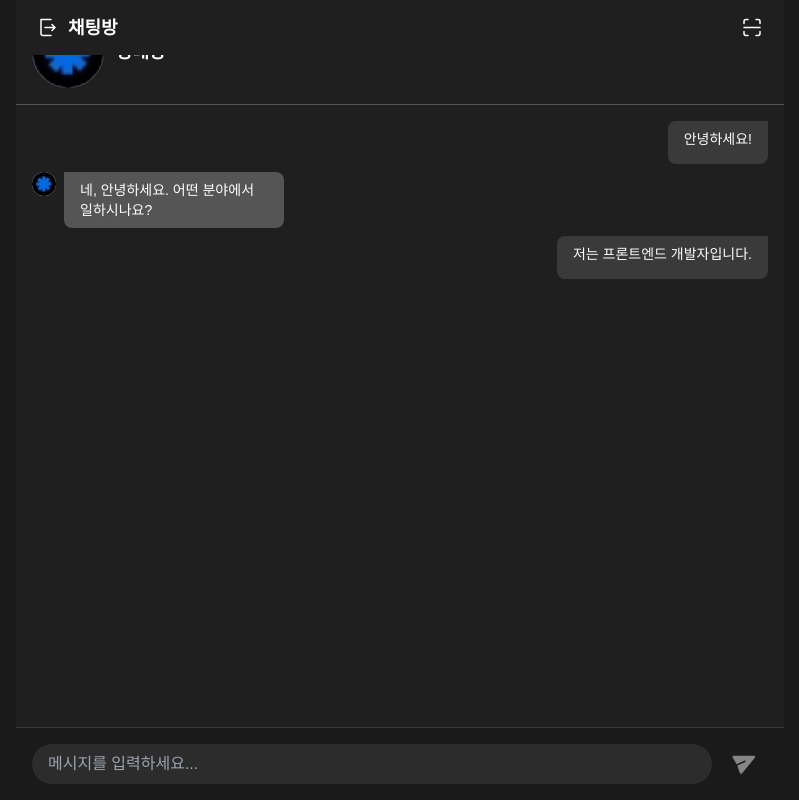
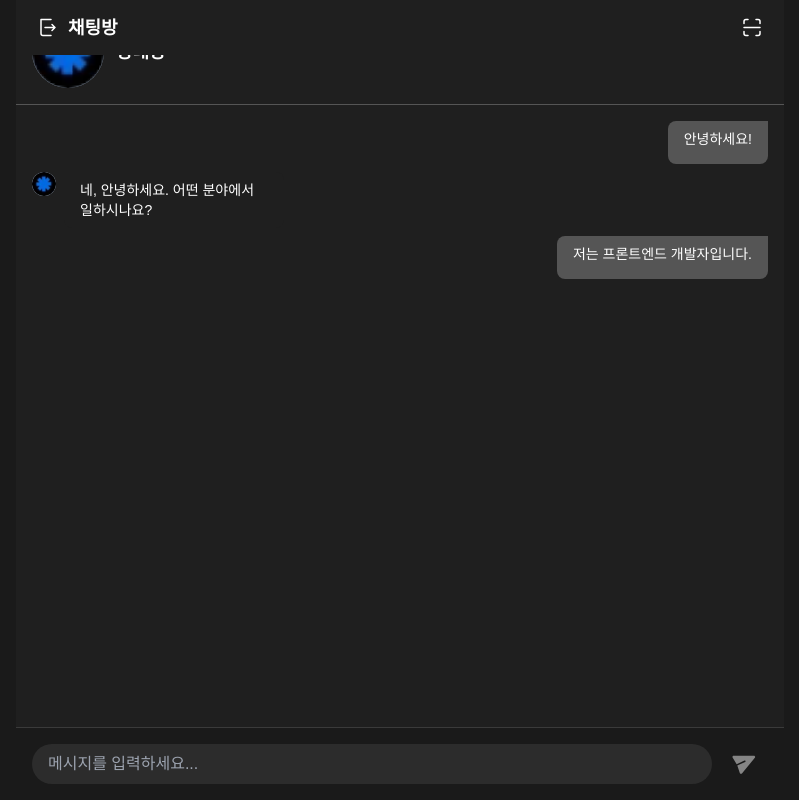
Before and after one commit to goorm-CHACHA/FE, a Next.js app: page /chat in a window 1280 px wide. Shown: the whole page, without its empty margins (240-1039 px from the left). Built offline with nearby package versions, Linux system fonts and the light colour scheme; no server answers.

Commit message:
feat: chat bubble 수정

```diff
--- a/src/components/chat/chat-bubble.tsx
+++ b/src/components/chat/chat-bubble.tsx
@@ -8,9 +8,9 @@ const chatBubbleVariants = cva(
     variants: {
       variant: {
         sender:
-          'bg-[#3A3A3A] ml-auto rounded-tl-[8px] rounded-br-[8px] rounded-bl-[8px] px-4 py-2.5 text-white',
+          'bg-[#555555] ml-auto rounded-tl-[8px] rounded-br-[8px] rounded-bl-[8px] px-4 py-2.5 text-white',
         receiver:
-          'bg-[#555555] mr-auto rounded-tr-[8px] rounded-br-[8px] rounded-bl-[8px] px-4 py-2.5 text-white',
+          'bg-[#1f1f1f] mr-auto rounded-tr-[8px] rounded-br-[8px] rounded-bl-[8px] px-4 py-2.5 text-white',
         system: 'bg-yellow-100 text-black mx-auto italic rounded-lg',
       },
       size: {
```
